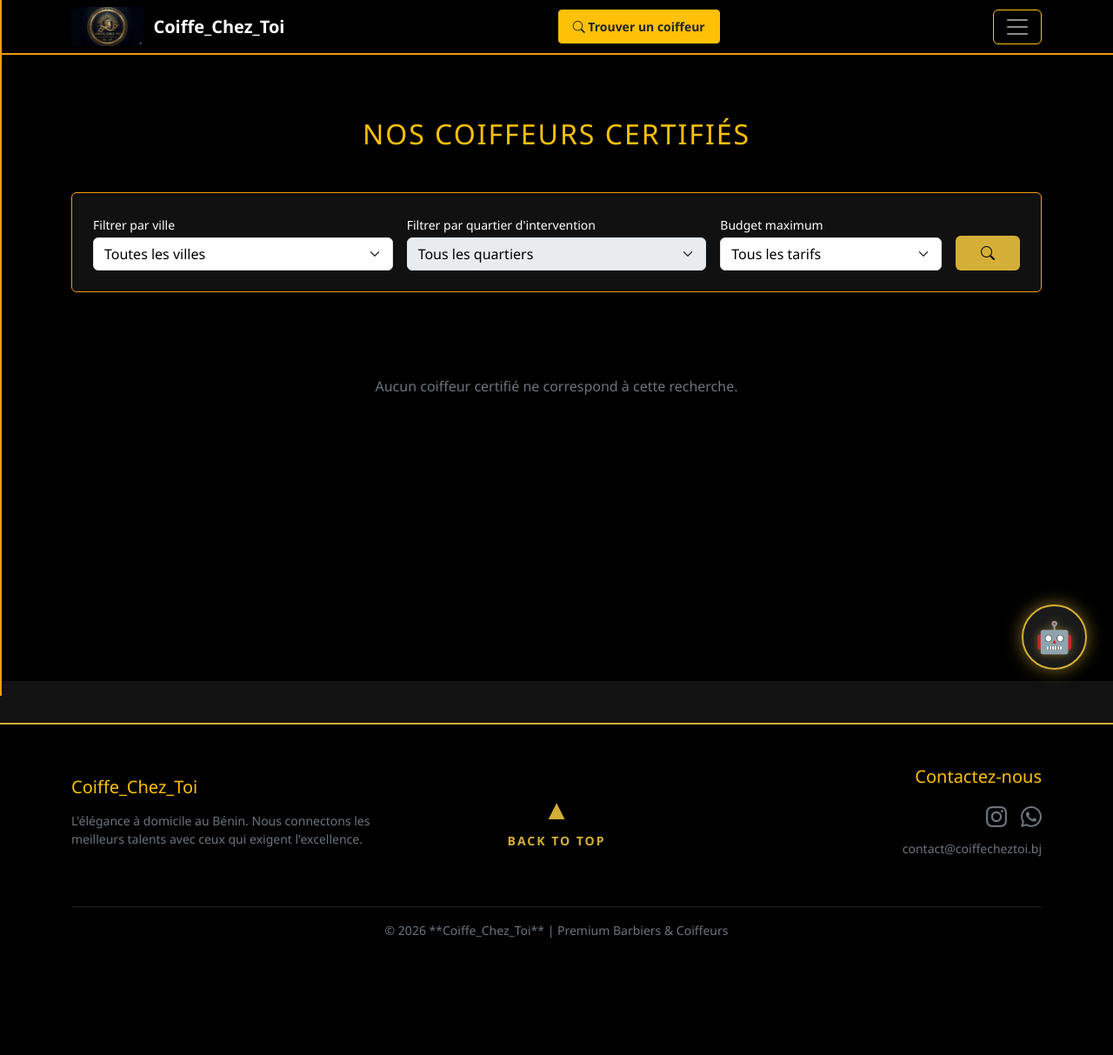
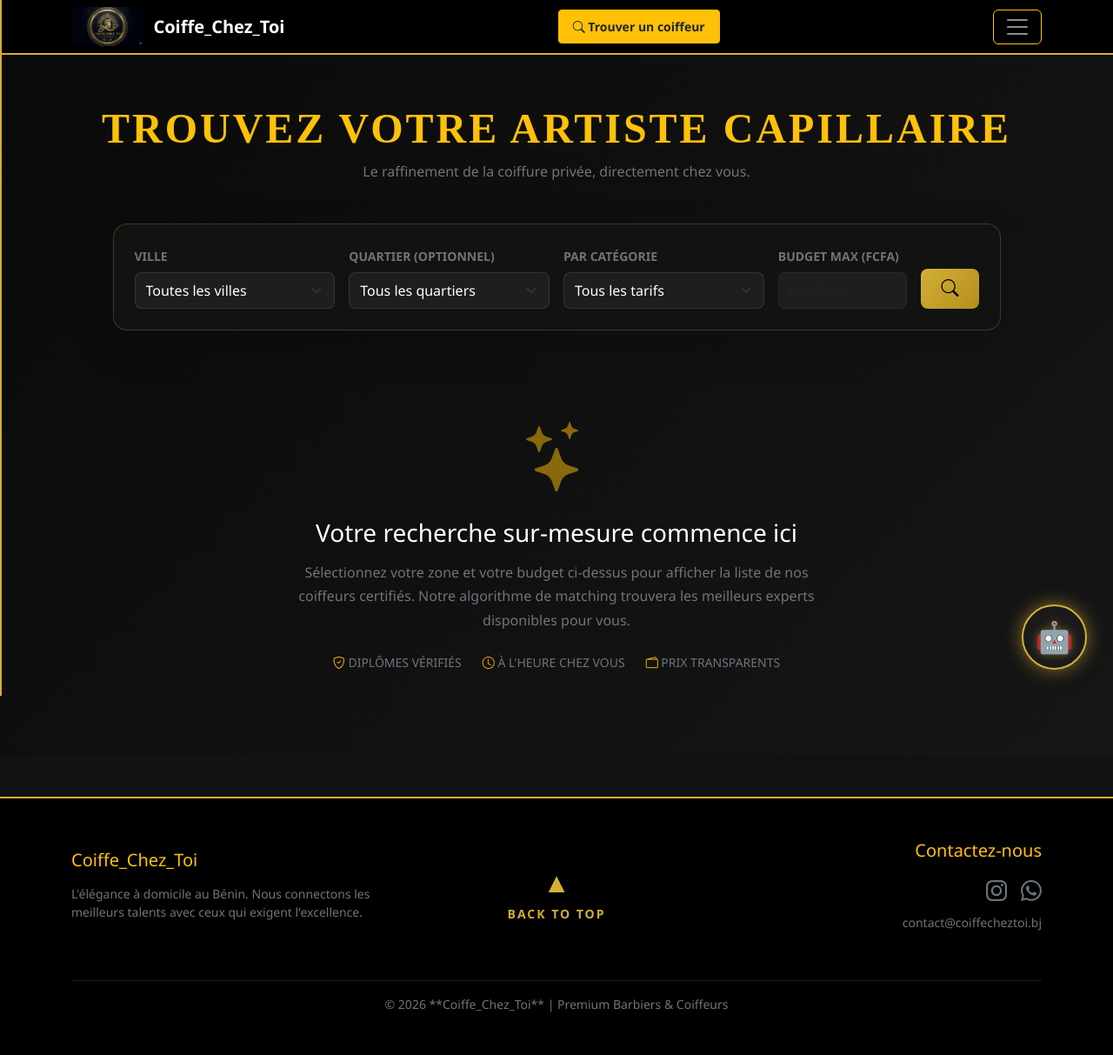
Before and after one commit to Baudouintcha/coiffe, a PHP site: page /coiffe_chez_toi/filter/annuaire_coiffeurs.php in a window 1280 px wide. Shown: the whole page at 87% size. Before the commit the page ends 1079 px from the top, so only its background shows below. Run offline with PHP 8.4, Linux system fonts and the light colour scheme; data comes from the database, SQL or seed files in the repository; tables that the repository leaves empty or names only in its code hold one stand-in row (values such as "Sample post").

Commit message:
refonte moderne et flexibilité de la recherche de budget

```diff
--- a/filter/annuaire_coiffeurs.php
+++ b/filter/annuaire_coiffeurs.php
@@ -5,66 +5,102 @@
 require_once __DIR__ . '/../security/config.php';
 include __DIR__ . '/../layout/header.php';
 
+// Activation des erreurs pour voir immédiatement si un nom de table cloche
+ini_set('display_errors', 1);
+ini_set('display_startup_errors', 1);
+error_reporting(E_ALL);
+
 // Gestion des filtres de recherche
 $ville_filtre = isset($_GET['ville']) ? intval($_GET['ville']) : 0;
 $quartier_filtre = isset($_GET['id_quartier']) ? intval($_GET['id_quartier']) : 0;
 $prix_filtre = isset($_GET['prix_max']) ? trim($_GET['prix_max']) : '';
+$prix_saisie = isset($_GET['prix_saisie']) ? intval($_GET['prix_saisie']) : 0;
 
-// 🛠️ ANALYSE ET RESTRUCTURATION DE LA REQUÊTE : Utilisation de la table pivot zones_coiffeur pour le filtrage par quartier
+// La recherche est considérée comme active si au moins un critère principal est soumis
+$a_recherche = isset($_GET['ville']) || isset($_GET['prix_max']) || isset($_GET['prix_saisie']) || isset($_GET['id_quartier']);
+
+// 🛠️ REQUÊTE INCASSABLE ET ULTRA-SOUPLE (LEFT JOIN partout)
 $sql = "SELECT DISTINCT u.*, v.nom_ville, q.nom_quartier
         FROM users u
         LEFT JOIN villes v ON u.ville = v.id
-        LEFT JOIN quartier q ON u.id_quartier = q.id"; // Correction de 'quartiers' en 'quartier'
+        LEFT JOIN quartiers q ON u.id_quartier = q.id
+        LEFT JOIN zones_coiffeur z ON u.id = z.id_coiffeur
+        WHERE u.role = 'coiffeur'";
 
-// Si un quartier est sélectionné, on applique la jointure avec la table pivot zones_coiffeur
-if ($quartier_filtre > 0) {
-    $sql .= " INNER JOIN zones_coiffeur z ON u.id = z.id_coiffeur";
-}
-
-$sql .= " WHERE u.role = 'coiffeur' AND u.valide = 1";
 $params = [];
 
+// 1. Filtre Ville (Optionnel)
 if ($ville_filtre > 0) {
     $sql .= " AND u.ville = ? ";
     $params[] = $ville_filtre;
 }
 
+// 2. Filtre Quartier (Optionnel - ne bloque pas si la table quartier est incomplète)
 if ($quartier_filtre > 0) {
-    $sql .= " AND z.id_quartier = ? ";
+    $sql .= " AND (u.id_quartier = ? OR z.id_quartier = ?)";
+    $params[] = $quartier_filtre;
     $params[] = $quartier_filtre;
 }
 
-// Application des marges de prix réelles des coiffeurs de zone
+// 3. GESTION ÉLASTIQUE DU PRIX (OPTIONNEL)
+// Si l'utilisateur a saisi un budget, on lui montre les coiffeurs "autour" de ce prix (+/- 1500 FCFA) pour élargir ses propositions
+if ($prix_saisie > 0) {
+    $marge_basse = max(0, $prix_saisie - 1500); // Pour ne pas descendre en dessous de 0
+    $marge_haute = $prix_saisie + 2000;         // On élargit vers le haut pour proposer les coiffeurs qui commencent un peu au-dessus
+
+    $sql .= " AND u.tarif_base BETWEEN ? AND ? ";
+    $params[] = $marge_basse;
+    $params[] = $marge_haute;
+
+} elseif (!empty($prix_filtre)) {
+    // Si la saisie manuelle est vide, on regarde si une catégorie rapide a été cochée
     if ($prix_filtre === 'eco') {
-    $sql .= " AND u.tarif_base <= 1500 ";
+        $sql .= " AND u.tarif_base <= 2000 "; // Ajusté pour donner plus de choix
     } elseif ($prix_filtre === 'moyen') {
-    $sql .= " AND u.tarif_base > 1500 AND u.tarif_base <= 3000 ";
+        $sql .= " AND u.tarif_base BETWEEN 1500 AND 3500 ";
     } elseif ($prix_filtre === 'premium') {
         $sql .= " AND u.tarif_base > 3000 ";
     }
+}
 
 $sql .= " ORDER BY u.created_at DESC";
+
+try {
     $stmt = $pdo->prepare($sql);
     $stmt->execute($params);
     $coiffeurs = $stmt->fetchAll();
+} catch (PDOException $e) {
+    echo "<div class='alert alert-danger m-3 fw-bold'>⚠️ Problème de base de données : " . $e->getMessage() . "</div>";
+    $coiffeurs = [];
+}
 
-// Récupération de TOUTES les villes enregistrées dans la DB
+// Récupération de TOUTES les villes pour alimenter le sélecteur
+try {
     $villes_stmt = $pdo->query("SELECT id, nom_ville FROM villes ORDER BY nom_ville ASC");
     $villes = $villes_stmt->fetchAll();
+} catch (PDOException $e) {
+    $villes = [];
+}
 ?>
 
-<section class="py-5" style="background-color: #000; min-height: 90vh;">
-    <div class="container mt-4">
-        <h2 class="text-center text-warning mb-5" style="letter-spacing: 2px;">NOS COIFFEURS CERTIFIÉS</h2>
+<section class="py-5 positions-relative" style="background: linear-gradient(135deg, #0a0a0a 0%, #161616 100%); min-height: 95vh;">
+    <div class="container mt-2">
+
+        <div class="text-center mb-5">
+            <h2 class="text-warning fw-bold display-5" style="letter-spacing: 3px; font-family: 'Playfair Display', serif;">
+                TROUVEZ VOTRE ARTISTE CAPILLAIRE
+            </h2>
+            <p class="text-secondary tracking-widest">Le raffinement de la coiffure privée, directement chez vous.</p>
+        </div>
 
         <div class="row justify-content-center mb-5">
-            <div class="col-md-12">
-                <form method="GET" class="p-4 shadow rounded" style="background-color: #111; border: 1px solid var(--gold, #f39c12);">
-                    <div class="row g-3">
+            <div class="col-lg-11">
+                <form method="GET" class="p-4 shadow-lg rounded-4" style="background-color: #121212; border: 1px solid rgba(212, 175, 55, 0.25);">
+                    <div class="row g-3 align-items-end">
 
-                        <div class="col-md-4">
-                            <label class="text-white small mb-1">Filtrer par ville</label>
-                            <select name="ville" id="villeSelectAnnuaire" class="form-select">
+                        <div class="col-md-3">
+                            <label class="text-secondary small fw-bold mb-2 text-uppercase tracking-wider">Ville</label>
+                            <select name="ville" id="villeSelectAnnuaire" class="form-select custom-input py-2">
                                 <option value="">Toutes les villes</option>
                                 <?php foreach ($villes as $v): ?>
                                     <option value="<?php echo $v['id']; ?>" <?php echo ($ville_filtre == $v['id']) ? 'selected' : ''; ?>>
@@ -74,13 +110,12 @@
                             </select>
                         </div>
 
-                        <div class="col-md-4">
-                            <label class="text-white small mb-1">Filtrer par quartier d'intervention</label>
-                            <select name="id_quartier" id="quartierSelectAnnuaire" class="form-select" <?php echo ($ville_filtre > 0) ? '' : 'disabled'; ?>>
+                        <div class="col-md-3">
+                            <label class="text-secondary small fw-bold mb-2 text-uppercase tracking-wider">Quartier (Optionnel)</label>
+                            <select name="id_quartier" id="quartierSelectAnnuaire" class="form-select custom-input py-2" <?php echo ($ville_filtre > 0) ? '' : 'disabled'; ?>>
                                 <option value="">Tous les quartiers</option>
                                 <?php
                                 if ($ville_filtre > 0) {
-                                    // Correction de 'quartiers' en 'quartier'
                                     $q_stmt = $pdo->prepare("SELECT id, nom_quartier FROM quartier WHERE id_ville = ? ORDER BY nom_quartier ASC");
                                     $q_stmt->execute([$ville_filtre]);
                                     while ($q = $q_stmt->fetch()) {
@@ -93,90 +128,115 @@
                         </div>
 
                         <div class="col-md-3">
-                            <label class="text-white small mb-1">Budget maximum</label>
-                            <select name="prix_max" class="form-select">
+                            <label class="text-secondary small fw-bold mb-2 text-uppercase tracking-wider">Par Catégorie</label>
+                            <select name="prix_max" class="form-select custom-input py-2">
                                 <option value="">Tous les tarifs</option>
-                                <option value="eco" <?php echo ($prix_filtre === 'eco') ? 'selected' : ''; ?>>Moins de 1 500 FCFA</option>
-                                <option value="moyen" <?php echo ($prix_filtre === 'moyen') ? 'selected' : ''; ?>>1 500 - 3 000 FCFA</option>
-                                <option value="premium" <?php echo ($prix_filtre === 'premium') ? 'selected' : ''; ?>>Plus de 3 000 FCFA</option>
+                                <option value="eco" <?php echo ($prix_filtre === 'eco') ? 'selected' : ''; ?>>Économique (≤ 1 500 F)</option>
+                                <option value="moyen" <?php echo ($prix_filtre === 'moyen') ? 'selected' : ''; ?>>Standard (1 500 - 3 000 F)</option>
+                                <option value="premium" <?php echo ($prix_filtre === 'premium') ? 'selected' : ''; ?>>Premium (> 3 000 F)</option>
                             </select>
                         </div>
 
-                        <div class="col-md-1 d-flex align-items-end">
-                            <button type="submit" class="btn btn-gold w-100 fw-bold py-2"><i class="bi bi-search"></i></button>
+                        <div class="col-md-2">
+                            <label class="text-secondary small fw-bold mb-2 text-uppercase tracking-wider">Budget Max (FCFA)</label>
+                            <input type="number" name="prix_saisie" class="form-control custom-input py-2" placeholder="Ex: 2500" value="<?php echo $prix_saisie > 0 ? $prix_saisie : ''; ?>">
+                        </div>
+
+                        <div class="col-md-1">
+                            <button type="submit" class="btn btn-luxury-gold w-100 py-2 rounded-3">
+                                <i class="bi bi-search fs-5"></i>
+                            </button>
                         </div>
                     </div>
                 </form>
             </div>
         </div>
 
-        <div class="row g-4">
-            <?php if (empty($coiffeurs)): ?>
-                <p class="text-secondary text-center py-5">Aucun coiffeur certifié ne correspond à cette recherche.</p>
+        <div class="row g-4 justify-content-center">
+
+            <?php if (!$a_recherche): ?>
+                <div class="col-md-10 text-center py-5 fade-in">
+                    <div class="mb-4">
+                        <i class="bi bi-stars text-warning display-1 opacity-50"></i>
+                    </div>
+                    <h3 class="text-white fw-light mb-3">Votre recherche sur-mesure commence ici</h3>
+                    <p class="text-secondary mx-auto style-paragraph" style="max-width: 600px;">
+                        Sélectionnez votre zone et votre budget ci-dessus pour afficher la liste de nos coiffeurs certifiés. Notre algorithme de matching trouvera les meilleurs experts disponibles pour vous.
+                    </p>
+                    <div class="d-flex justify-content-center gap-4 mt-4 text-secondary small text-uppercase tracking-widest">
+                        <span><i class="bi bi-shield-check text-warning"></i> Diplômes Vérifiés</span>
+                        <span><i class="bi bi-clock text-warning"></i> À l'heure chez vous</span>
+                        <span><i class="bi bi-wallet2 text-warning"></i> Prix Transparents</span>
+                    </div>
+                </div>
+
+            <?php elseif (empty($coiffeurs)): ?>
+                <div class="col-md-8 text-center py-5">
+                    <div class="p-5 rounded-4" style="background-color: #121212; border: 1px dashed rgba(212,175,55,0.2);">
+                        <i class="bi bi-emoji-frown text-secondary display-3 mb-3"></i>
+                        <h4 class="text-white fw-light">Aucun coiffeur trouvé</h4>
+                        <p class="text-secondary small mb-0">Essayez d'élargir vos filtres de prix ou de choisir la ville entière sans spécifier de quartier.</p>
+                    </div>
+                </div>
+
             <?php else: ?>
                 <?php foreach ($coiffeurs as $c): ?>
-                    <div class="col-md-4">
-                        <div class="card h-100 shadow-lg" style="background-color: #111; border-radius: 20px; overflow: hidden; border: 1px solid var(--gold, #f39c12);">
+                    <div class="col-md-6 col-lg-4">
+                        <div class="card h-100 card-luxury shadow-lg">
 
-                            <div class="card-body text-center p-4">
-                                <div class="mb-3">
+                            <div class="card-body p-4 text-center">
+                                <div class="position-relative d-inline-block mb-3">
                                     <?php if (!empty($c['photo_profil']) && file_exists('../access/' . $c['photo_profil'])): ?>
-                                        <img src="<?php echo '../access/' . $c['photo_profil']; ?>"
-                                             alt="Photo de profil"
-                                             class="rounded-circle border border-warning"
-                                             style="width: 110px; height: 110px; object-fit: cover;">
+                                        <img src="<?php echo '../access/' . $c['photo_profil']; ?>" alt="Profil" class="profile-img">
                                     <?php else: ?>
-                                        <i class="bi bi-person-circle text-warning" style="font-size: 5rem;"></i>
+                                        <div class="profile-placeholder">
+                                            <i class="bi bi-person text-warning fs-1"></i>
+                                        </div>
                                     <?php endif; ?>
+                                    <span class="badge-status"><i class="bi bi-check-circle-fill"></i> Certifié</span>
                                 </div>
 
-                                <h4 class="text-warning mb-1">
+                                <h4 class="text-white mb-1 fw-bold tracking-wide">
                                     <?php echo htmlspecialchars(strtoupper($c['nom'] . ' ' . $c['prenom'])); ?>
                                 </h4>
 
-                                <p class="text-secondary small mb-2">
-                                    <i class="bi bi-geo-alt-fill text-warning"></i>
+                                <p class="text-secondary small mb-3">
+                                    <i class="bi bi-geo-alt text-warning me-1"></i>
                                     <?php
                                     $nom_ville_affiche = !empty($c['nom_ville']) ? $c['nom_ville'] : 'Bénin';
-                                    $nom_quartier_affiche = (!empty($c['nom_quartier']) && $c['id_quartier'] != 0) ? $c['nom_quartier'] : 'Centre-ville / Autre';
-                                    echo htmlspecialchars($nom_ville_affiche . ' - ' . $nom_quartier_affiche);
+                                    $nom_quartier_affiche = (!empty($c['nom_quartier']) && $c['id_quartier'] != 0) ? $c['nom_quartier'] : 'Toute la ville';
+                                    echo htmlspecialchars($nom_ville_affiche . ' • ' . $nom_quartier_affiche);
                                     ?>
                                 </p>
 
-                                <p class="text-white small mb-3 fw-bold">
-                                    <span class="text-warning">Tarif :</span> à partir de <?php echo number_format($c['tarif_base'], 0, ',', ' '); ?> FCFA
-                                </p>
+                                <div class="price-box mb-4">
+                                    <span class="text-secondary text-uppercase tracking-wider small-title">Tarif de Base</span>
+                                    <span class="price-amount text-warning"><?php echo number_format($c['tarif_base'], 0, ',', ' '); ?> <small style="font-size: 0.9rem;">FCFA</small></span>
+                                </div>
 
-                                <a href="https://wa.me/<?php echo preg_replace('/[^0-9+]/', '', $c['telephone']); ?>"
-                                   target="_blank"
-                                   class="btn btn-outline-success btn-sm w-100 mb-3 py-2 fw-bold">
-                                    <i class="bi bi-whatsapp"></i> <?php echo htmlspecialchars($c['telephone']); ?>
+                                <a href="/coiffons/client/profil_public.php?id=<?php echo $c['id']; ?>" class="btn btn-luxury-gold w-100 py-2.5 fw-bold text-uppercase tracking-wider btn-action mb-3">
+                                    <i class="bi bi-calendar3 me-2"></i> Réserver un créneau
                                 </a>
                             </div>
 
-                            <div class="card-footer text-center bg-dark border-top border-warning">
-                                <p class="text-white small fw-bold mb-2">Diplôme / Certification :</p>
+                            <div class="card-footer px-4 py-3 border-0" style="background-color: #171717;">
+                                <div class="d-flex align-items-center justify-content-between">
+                                    <span class="small text-secondary fw-bold">Vérification :</span>
                                     <?php if (!empty($c['diplome']) && file_exists('../access/' . $c['diplome'])): ?>
-                                    <a href="<?php echo '../access/' . $c['diplome']; ?>" target="_blank">
-                                        <img src="<?php echo '../access/' . $c['diplome']; ?>"
-                                             alt="Diplôme"
-                                             class="img-fluid rounded shadow-sm"
-                                             style="height: 140px; width: 100%; object-fit: cover; border: 1px solid var(--gold, #f39c12);">
-                                    </a>
-                                    <a href="<?php echo '../access/' . $c['diplome']; ?>" target="_blank" class="btn btn-gold btn-sm w-100 mt-2 fw-bold">
-                                        <i class="bi bi-eye"></i> Voir en grand
+                                        <a href="<?php echo '../access/' . $c['diplome']; ?>" target="_blank" class="text-warning text-decoration-none small d-flex align-items-center gap-1 link-hover">
+                                            <i class="bi bi-file-earmark-image"></i> Voir le Diplôme Certifié
                                         </a>
                                     <?php else: ?>
-                                    <div class="p-3 bg-secondary text-dark rounded small">
-                                        <i class="bi bi-exclamation-triangle"></i> Aucun diplôme vérifié pour le moment.
+                                        <span class="text-muted small italic">Aucun document fourni</span>
+                                    <?php endif; ?>
                                 </div>
-                                <?php endif; ?>
                             </div>
 
                         </div>
                     </div>
                 <?php endforeach; ?>
             <?php endif; ?>
+
         </div>
     </div>
 </section>
@@ -192,7 +252,6 @@
             return;
         }
 
-        // Fetch AJAX vers get_quartiers.php corrigé en cas de variations d'arborescence locale
         fetch('../access/get_quartiers.php?id_ville=' + idVille)
             .then(response => {
                 if (!response.ok) throw new Error("Fichier introuvable");
@@ -229,20 +288,111 @@
 
 <style>
     :root {
-        --gold: #f39c12;
+        --gold-premium: #D4AF37;
+        --gold-hover: #AA7C11;
+        --dark-card: #141414;
     }
-    .btn-gold {
-        background-color: var(--gold);
-        color: black;
+
+    /* Inputs Personnalisés Chic */
+    .custom-input {
+        background-color: #1e1e1e !important;
+        border: 1px solid rgba(255,255,255,0.1) !important;
+        color: white !important;
+        border-radius: 8px !important;
+        transition: 0.3s ease;
+    }
+    .custom-input:focus {
+        border-color: var(--gold-premium) !important;
+        box-shadow: 0 0 8px rgba(212,175,55,0.2) !important;
+    }
+
+    /* Bouton Or de Luxe */
+    .btn-luxury-gold {
+        background: linear-gradient(135deg, var(--gold-premium) 0%, #B38F1D 100%);
+        color: black !important;
+        font-weight: 700;
         border: none;
+        transition: 0.3s all ease;
     }
-    .btn-gold:hover {
-        background-color: #c99b2c;
+    .btn-luxury-gold:hover {
+        background: linear-gradient(135deg, #FFF 0%, var(--gold-premium) 100%);
+        transform: translateY(-2px);
+        box-shadow: 0 5px 15px rgba(212,175,55,0.3);
     }
-    .form-control,
-    .form-select {
-        background-color: #fff;
-        color: #000;
+
+    /* Cartes Coiffeurs Style Écrin */
+    .card-luxury {
+        background-color: var(--dark-card);
+        border: 1px solid rgba(255,255,255,0.05);
+        border-radius: 16px;
+        overflow: hidden;
+        transition: 0.4s cubic-bezier(0.165, 0.84, 0.44, 1);
+    }
+    .card-luxury:hover {
+        transform: translateY(-8px);
+        border-color: rgba(212, 175, 55, 0.4);
+        box-shadow: 0 15px 35px rgba(0,0,0,0.6);
+    }
+
+    /* Profil Images rondes épurées */
+    .profile-img {
+        width: 100px;
+        height: 100px;
+        object-fit: cover;
+        border-radius: 50%;
+        border: 2px solid var(--gold-premium);
+        padding: 3px;
+        background-color: #000;
+    }
+    .profile-placeholder {
+        width: 100px;
+        height: 100px;
+        border-radius: 50%;
+        background-color: #222;
+        display: flex;
+        align-items: center;
+        justify-content: center;
+        border: 2px dashed rgba(212,175,55,0.3);
+        margin: 0 auto;
+    }
+
+    /* Badge Statut Certifié */
+    .badge-status {
+        position: absolute;
+        bottom: 0;
+        right: -10px;
+        background-color: #198754;
+        color: white;
+        font-size: 0.75rem;
+        padding: 3px 8px;
+        border-radius: 20px;
+        font-weight: bold;
+        box-shadow: 0 2px 5px rgba(0,0,0,0.3);
+    }
+
+    /* Boîtier de prix */
+    .price-box {
+        background-color: rgba(255,255,255,0.02);
+        padding: 12px;
+        border-radius: 12px;
+        border: 1px solid rgba(255,255,255,0.03);
+    }
+    .small-title {
+        display: block;
+        font-size: 0.7rem;
+        color: #777;
+    }
+    .price-amount {
+        font-size: 1.4rem;
+        font-weight: 800;
+        display: block;
+    }
+
+    .link-hover:hover {
+        color: white !important;
+    }
+    .style-paragraph {
+        line-height: 1.7;
     }
 </style>
 
```
Lines whose indentation alone changed are shown as unchanged.
